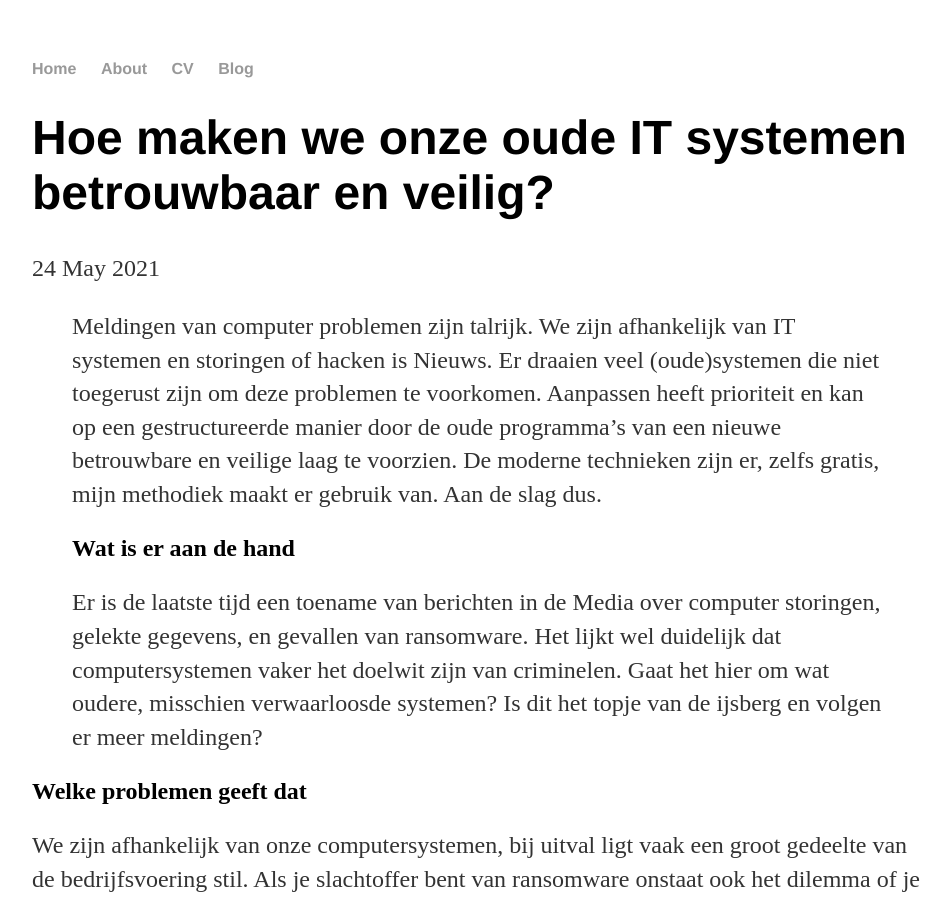
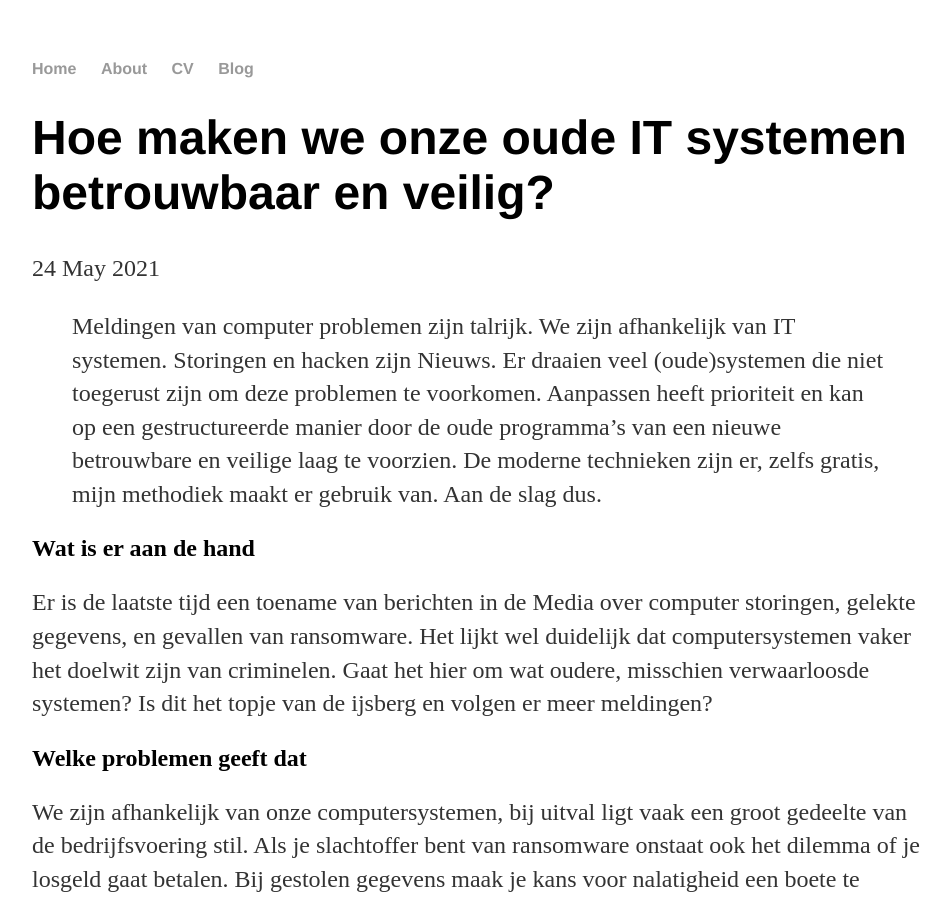
Before and after one commit to paedelm/paedelm.github.io, a Jekyll site: the page built from _posts/2021-05-24-oude systemen betrouwbaar maken.md, in a window 1280 px wide and 900 px high. Shown: the whole window, without its empty margins (160-1111 px from the left). Built offline with Jekyll 4.4.1, drawn with Linux system fonts in a browser that asks for light colours.

Commit message:
voorwoord

```diff
--- a/_posts/2021-05-24-oude systemen betrouwbaar maken.md
+++ b/_posts/2021-05-24-oude systemen betrouwbaar maken.md
@@ -3,7 +3,8 @@ layout: post
 title: "Hoe maken we onze oude IT systemen betrouwbaar en veilig?"
 date: 2021-05-24
 ---
->Meldingen van computer problemen zijn talrijk. We zijn afhankelijk van IT systemen en storingen of hacken is Nieuws. Er draaien veel (oude)systemen die niet toegerust zijn om deze problemen te voorkomen. Aanpassen heeft prioriteit en kan op een gestructureerde manier door de oude programma's van een nieuwe betrouwbare en veilige laag te voorzien. De moderne technieken zijn er, zelfs gratis, mijn methodiek maakt er gebruik van. Aan de slag dus.
+>Meldingen van computer problemen zijn talrijk. We zijn afhankelijk van IT systemen. Storingen en hacken zijn Nieuws. Er draaien veel (oude)systemen die niet toegerust zijn om deze problemen te voorkomen. Aanpassen heeft prioriteit en kan op een gestructureerde manier door de oude programma's van een nieuwe betrouwbare en veilige laag te voorzien. De moderne technieken zijn er, zelfs gratis, mijn methodiek maakt er gebruik van. Aan de slag dus.
+
 ## Wat is er aan de hand
  Er is de laatste tijd een toename van berichten in de Media over computer storingen, gelekte gegevens, en gevallen van ransomware.
  Het lijkt wel duidelijk dat computersystemen vaker het doelwit zijn van criminelen.
```
